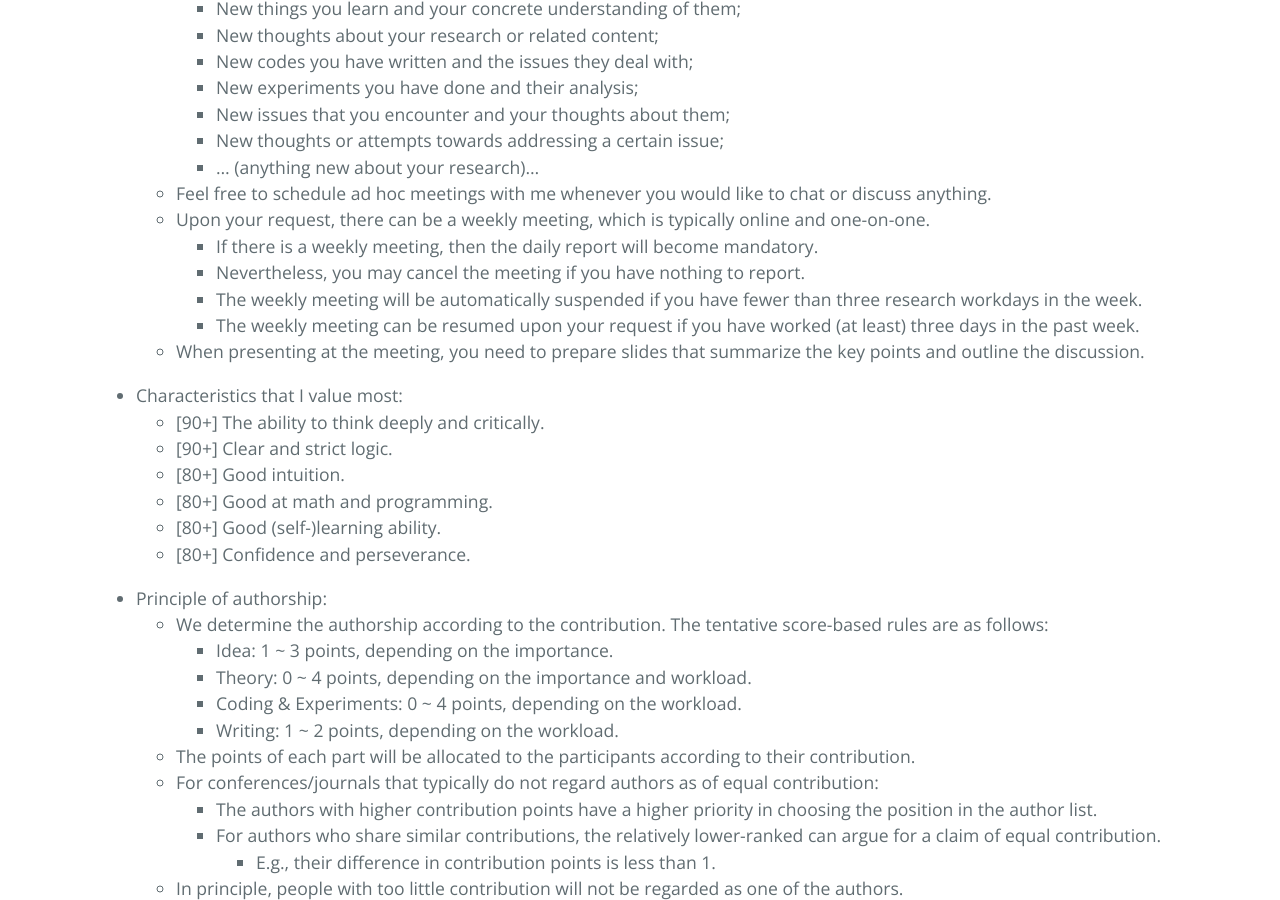
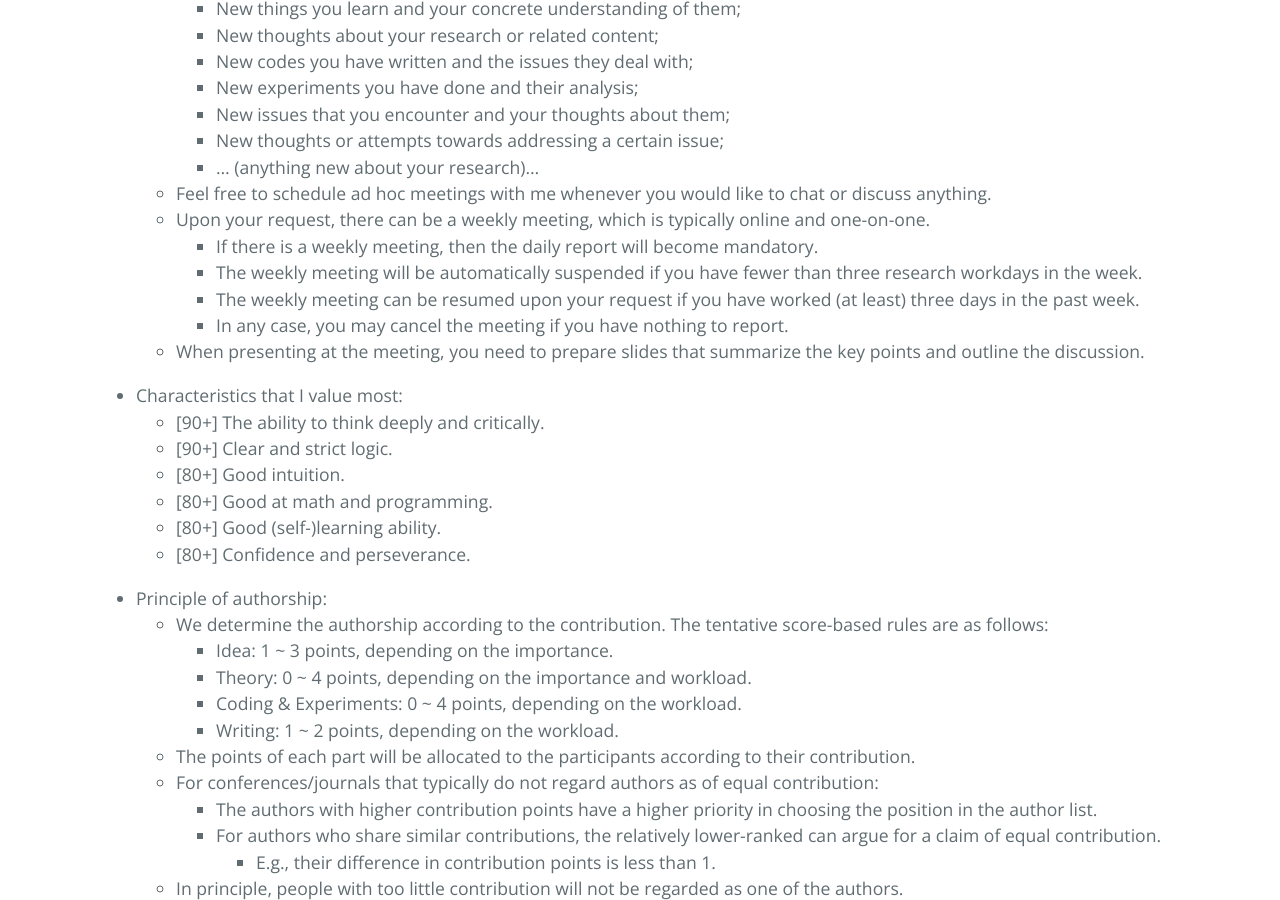
Before and after one commit to ZhimingZhou/zhimingzhou.github.io, a Jekyll site: the page built from _posts/2020-12-09-Prospective-Students.md, in a window 1280 px wide and 900 px high, scrolled down 2293 px. Built offline with Jekyll 4.4.1, drawn with Linux system fonts in a browser that asks for light colours.

Commit message:
Update 2020-12-09-Prospective-Students.md

```diff
--- a/_posts/2020-12-09-Prospective-Students.md
+++ b/_posts/2020-12-09-Prospective-Students.md
@@ -93,9 +93,9 @@ I’m looking for TALENTED students with GENUINE enthusiasm for FUNDAMENTAL rese
 	- Feel free to schedule ad hoc meetings with me whenever you would like to chat or discuss anything.
 	- Upon your request, there can be a weekly meeting, which is typically online and one-on-one.
 		- If there is a weekly meeting, then the daily report will become mandatory.
-		- Nevertheless, you may cancel the meeting if you have nothing to report.
 		- The weekly meeting will be automatically suspended if you have fewer than three research workdays in the week.
 		- The weekly meeting can be resumed upon your request if you have worked (at least) three days in the past week.
+		- In any case, you may cancel the meeting if you have nothing to report.
 	- When presenting at the meeting, you need to prepare slides that summarize the key points and outline the discussion.
 
 <!--  -->
```
